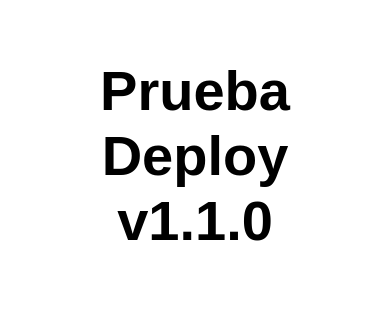
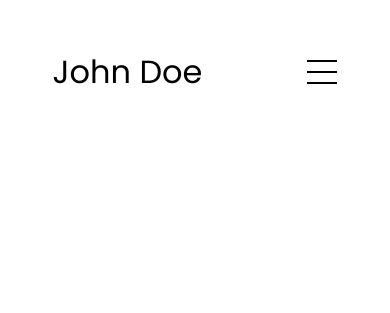
Before and after one commit to EduDatahope/web-datahope, a website: page src/index.html in a window 390 px wide. Drawn offline with Linux system fonts and the light colour scheme.

Commit message:
version mobile

```diff
--- a/src/index.html
+++ b/src/index.html
@@ -1,17 +1,41 @@
 <!DOCTYPE html>
 <html lang="en">
-
 <head>
   <meta charset="UTF-8">
+  <meta http-equiv="X-UA-Compatible" content="IE=edge" />
   <meta name="viewport" content="width=device-width, initial-scale=1.0">
+  <title>Datahope Blog</title>
   <link rel="stylesheet" href="styles.css">
-  <title>Eduardo Datahope Test1</title>
+  <link rel="stylesheet" href="mediaqueries.css">
 </head>
-
 <body>
-  <main>
-    <h1>Prueba Deploy v1.1.0</h1>
-  </main>
+  <nav id="desktop-nav">
+        <div class="logo">Eduardo GP</div>
+        <div>
+          <ul class="nav-links">
+              <li> <a href="#about">About</a></li>
+              <li> <a href="#experience">Expierence</a></li>
+              <li> <a href="#project">Projects</a></li>
+              <li> <a href="#contact">Contact</a></li>
+          </ul>
+        </div>
+  </nav>
+  <nav id="hamburger-nav">
+    <div class="logo">John Doe</div>
+    <div class="hamburger-menu">
+      <div class="hamburger-icon" onclick="toggleMenu()">
+        <span></span>
+        <span></span>
+        <span></span>
+      </div>
+      <div class="menu-links">
+        <li><a href="#about" onclick="toggleMenu()">About</a></li>
+        <li><a href="#experience" onclick="toggleMenu()">Experience</a></li>
+        <li><a href="#projects" onclick="toggleMenu()">Projects</a></li>
+        <li><a href="#contact" onclick="toggleMenu()">Contact</a></li>
+      </div>
+    </div>
+  </nav>
+  <script src="script.js"></script>
 </body>
-
 </html>
--- /dev/null
+++ b/src/mediaqueries.css
@@ -0,0 +1,10 @@
+@media screen and (max-width: 1200px)
+{
+    #desktop-nav {
+        display: none;
+    }
+    #hamburger-nav {
+        display: flex;
+    }
+
+}
--- /dev/null
+++ b/src/script.js
@@ -0,0 +1,6 @@
+function toggleMenu() {
+    const menu = document.querySelector(".menu-links");
+    const icon = document.querySelector(".hamburger-icon");
+    menu.classList.toggle("open");
+    icon.classList.toggle("open");
+  }
--- a/src/styles.css
+++ b/src/styles.css
@@ -1,21 +1,147 @@
-* {
-  font-family: Arial, Helvetica, sans-serif;
+/* general */
+
+
+@import url('https://fonts.googleapis.com/css2?family=Poppins:ital,wght@0,100;0,200;0,300;0,400;0,500;0,600;0,700;0,800;0,900;1,100;1,200;1,300;1,400;1,500;1,600;1,700;1,800;1,900&display=swap');
+
+
+*{
+  margin: 0;
+  padding: 0;
 }
 
-html, body {
-  margin: 0;
-  border: 0;
-  padding: 0;
-  background-color: #fff;
+body {
+  font-family: "Poppins", sans-serif;
 }
 
-main {
-  margin: auto;
-  width: 50%;
-  padding: 20px;
+html {
+  scroll-behavior: smooth;
 }
 
-main > h1 {
+p {
+  color: rgb(85, 85, 85);
+}
+
+/* transition */
+
+a , .btn {
+    transition: all 300ms ease;
+}
+
+/* navigation */
+nav, .nav-links {
+     display: flex;
+}
+
+nav {
+  justify-content: space-around;
+  align-items: center;
+  height: 17vh;
+}
+
+.nav-links {
+  gap: 2rem;
+  list-style: none;
+  font-size: 1.5rem;
+}
+
+a {
+  color: black;
+  text-decoration: none;
+  text-decoration-color: white;
+
+}
+
+a:hover {
+  color: grey;
+  text-decoration: underline;
+  text-underline-offset: 1rem;
+text-decoration-color: rgb(181, 181, 181);
+}
+
+.logo {
+  font-size: 2rem;
+}
+
+.logo:hover {
+  cursor: default;
+}
+
+/* hamburger menu */
+
+#hamburger-nav {
+  display: none;
+}
+
+.hamburger-menu {
+  position: relative;
+  display: inline-block;
+}
+
+.hamburger-icon {
+  display: flex;
+  flex-direction: column;
+  justify-content: space-between;
+  height: 24px;
+  width: 30px;
+  cursor: pointer;
+}
+
+.hamburger-icon span {
+  width: 100%;
+  height: 2px;
+  background-color: black;
+  transition: all 0.3 ease-in-out;
+}
+
+.menu-links {
+  position: absolute;
+  top: 100%;
+  right: 0;
+  background-color: white;
+  width: fit-content;
+  max-height: 0;
+  overflow: hidden;
+  transition: all 0.3 ease-in-out;
+}
+
+.menu-links a {
+  display: block;
+  padding: 10px;
   text-align: center;
-  font-size: 3.5em;
+  font-size: 1.5rem;
+  color: black;
+  text-decoration: none;
+  transition: all 0.3 ease-in-out;
 }
+
+.menu-links li {
+  list-style: none;
+}
+
+.menu-links.open {
+  max-height: 300px;
+}
+
+.hamburger-icon.open span:first-child {
+  transform: rotate(45deg) translate(10px, 5px);
+}
+
+.hamburger-icon.open span:nth-child(2) {
+  opacity: 0;
+}
+
+.hamburger-icon.open span:last-child {
+  transform: rotate(-45deg) translate(10px, -5px);
+}
+
+.hamburger-icon span:first-child {
+  transform: none;
+}
+
+.hamburger-icon span:first-child {
+  opacity: 1;
+}
+
+.hamburger-icon span:first-child {
+  transform: none;
+}
```
Also changed, not shown: assets/about-pic.png (added), assets/arrow.png (added), assets/checkmark.png (added), assets/education.png (added), assets/email.png (added), assets/experience.png (added), assets/github.png (added), assets/linkedin.png (added), assets/profile-pic-2.png (added), assets/profile-pic.png (added), assets/project-1.png (added), assets/project-2.png (added), assets/project-3.png (added), 1 other file.
